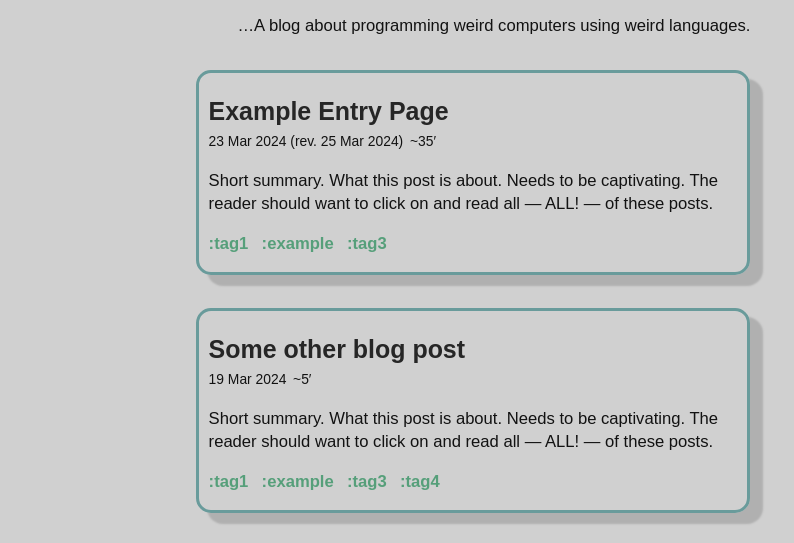
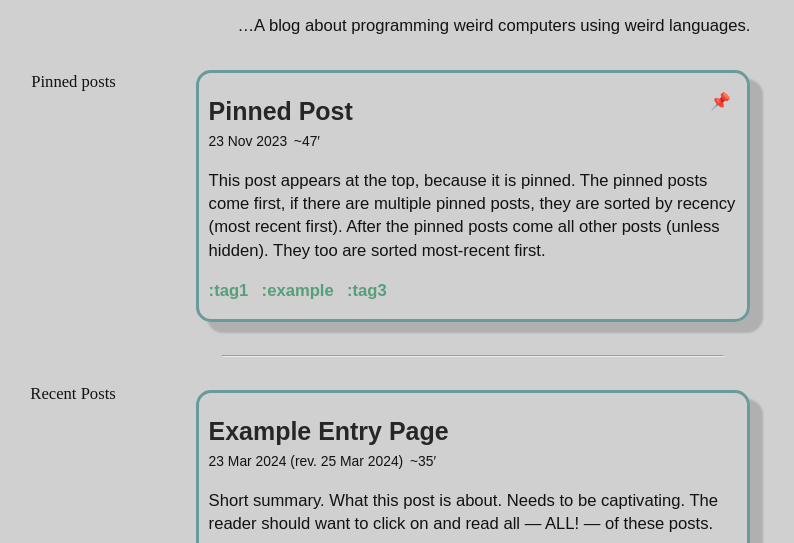
Before and after one commit to cvanloo/blog.vanloo.ch-proto2, a plain HTML site: page index.html in a window 1280 px wide. Shown: the part 225-768 px from the top of the page, without its empty margins (167-961 px from the left). Drawn offline with Linux system fonts and the light colour scheme; a web font is replaced by a local one.

Commit message:
pinned posts

```diff
--- a/index.html
+++ b/index.html
@@ -28,7 +28,29 @@
 			<p style="text-align: right;">…A blog about programming weird computers using weird languages.</p>
 			<!-- @todo: filter by tags (one or multiple tags) -->
 			<!-- @todo: search -->
-			<!-- @todo: display pinned posts -->
+			<p class="blog-entry-section-note">Pinned posts</p>
+			<div class="blog-entry pinned">
+				<h2><a href="entry.html">Pinned Post</a></h2>
+				<aside class="content-info">
+					<div class="info">
+						<p class="published-date"><small>23&nbsp;Nov&nbsp;2023</small></p>
+						<p class="time-est-reading"><small>~47&prime;</small></p>
+					</div>
+				</aside>
+				<p>
+				This post appears at the top, because it is pinned.
+				The pinned posts come first, if there are multiple pinned posts, they are sorted by recency (most recent first).
+				After the pinned posts come all other posts (unless hidden).
+				They too are sorted most-recent first.
+				</p>
+				<div class="taglist">
+					<p><a href="/search?tags=tag1">:tag1</a></p>
+					<p><a href="/search?tags=example">:example</a></p>
+					<p><a href="/search?tags=tag3">:tag3</a></p>
+				</div>
+			</div>
+			<hr />
+			<p class="blog-entry-section-note">Recent Posts</p>
 			<div class="blog-entry">
 				<h2><a href="entry.html">Example Entry Page</a></h2>
 				<aside class="content-info">
--- a/styles.css
+++ b/styles.css
@@ -734,3 +734,39 @@ div.blog-entry {
 div.blog-entry h2 {
 	margin-bottom: 0;
 }
+
+.pinned {
+	position: relative;
+}
+
+.pinned::after {
+	content: '📌';
+	position: absolute;
+	top: 0;
+	right: 0;
+	padding: 1em;
+}
+
+hr {
+	width: 90%;
+}
+
+p.blog-entry-section-note {
+	font-family: var(--fonts-note);
+	margin-top: 2rem;
+	text-align: center;
+}
+
+@media screen and (min-width: 1080px) {
+	p.blog-entry-section-note {
+		--sidenote-width: 12rem;
+		--sidenote-margin: 4.8rem;
+		display: block;
+		width: var(--sidenote-width);
+		font-family: var(--fonts-note);
+		position: absolute;
+		margin-top: 1rem;
+		margin-left: calc(-1*var(--sidenote-width) - 1*var(--sidenote-margin));
+		text-align: right;
+	}
+}
```
